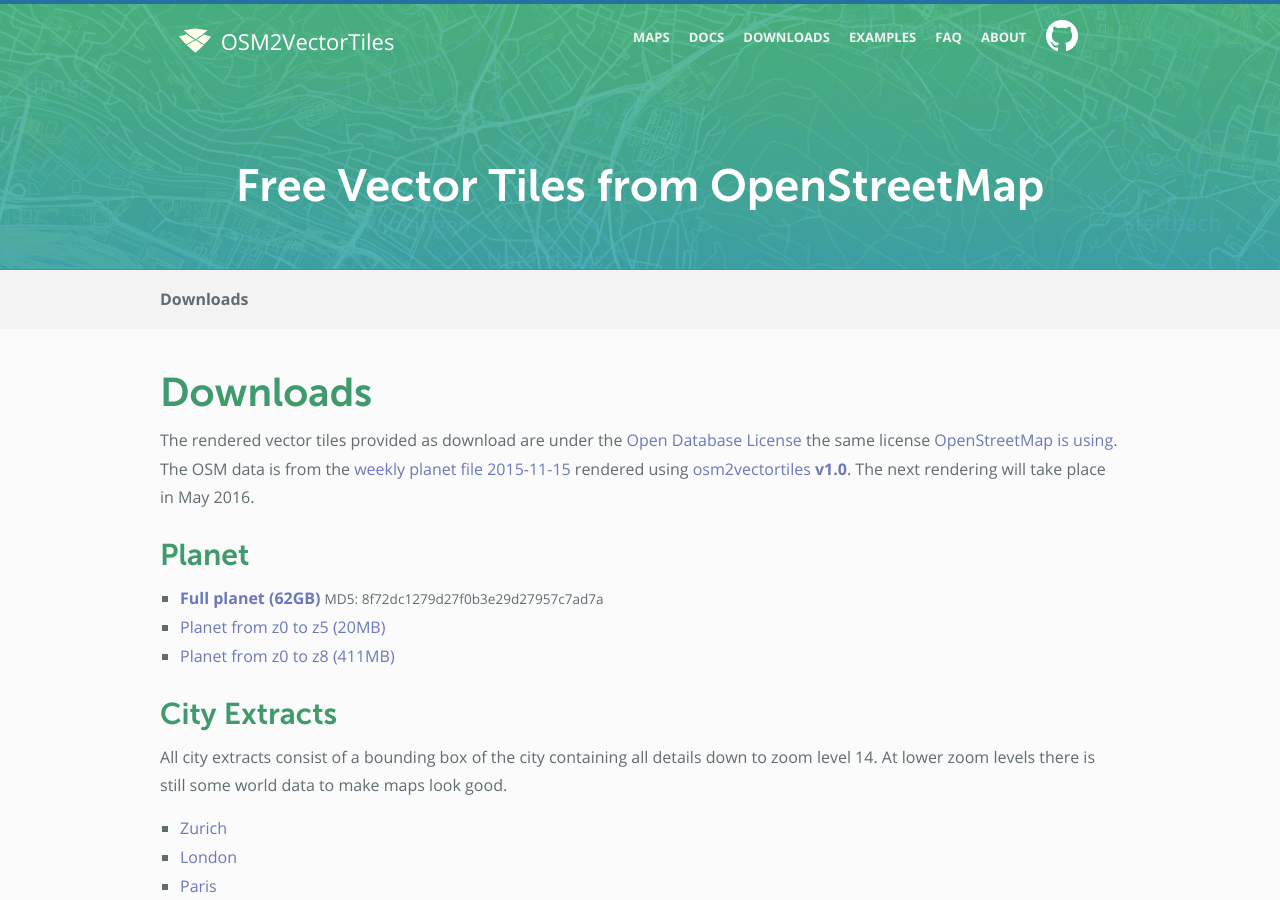
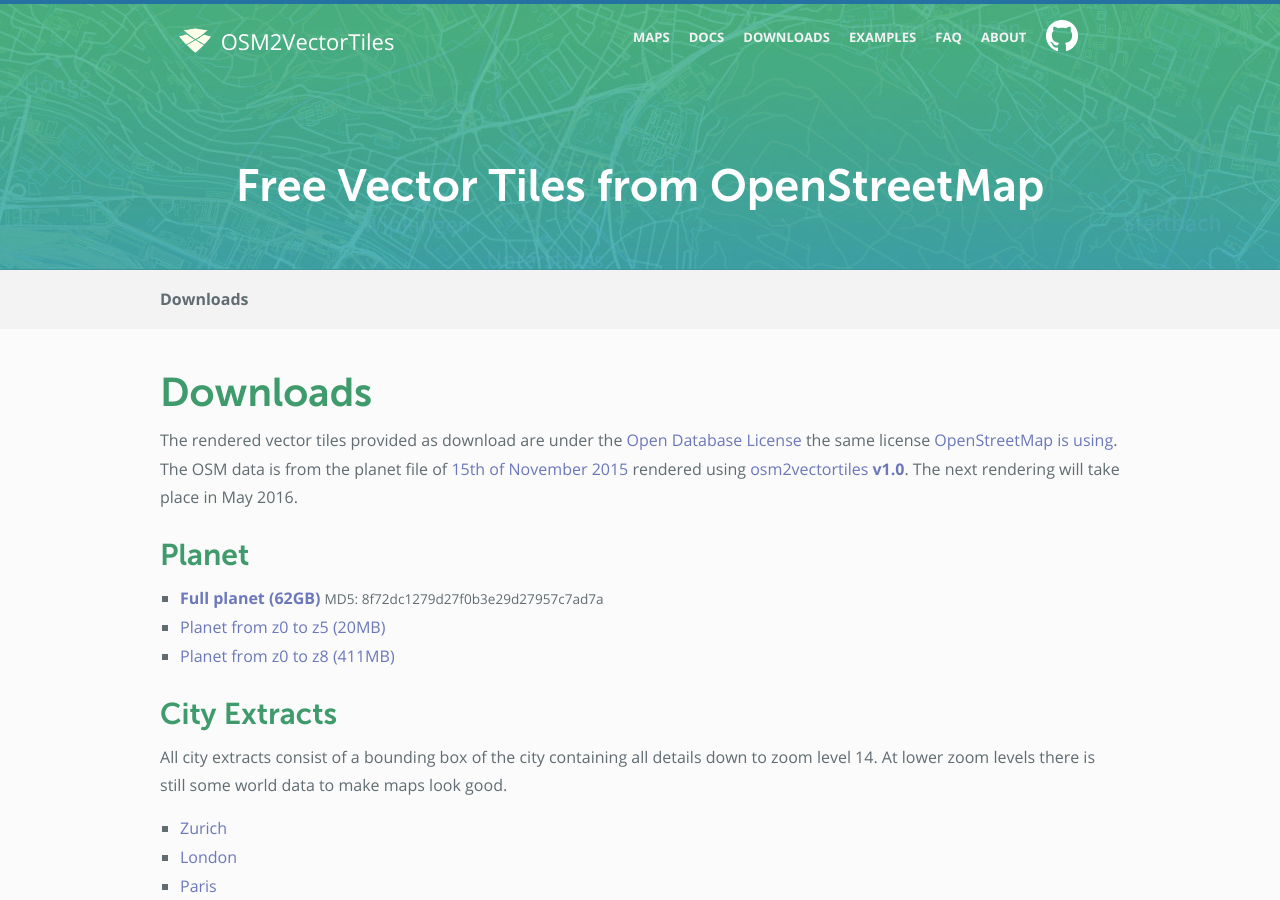
Before and after one commit to osm2vectortiles/osm2vectortiles, a Jekyll site: the page built from downloads.md, in a window 1280 px wide and 900 px high. Built offline with Jekyll 4.4.1, drawn with Linux system fonts in a browser that asks for light colours.

Commit message:
Change date to human readable

```diff
--- a/downloads.md
+++ b/downloads.md
@@ -8,7 +8,7 @@
 
 The rendered vector tiles provided as download are under
 the [Open Database License](https://tldrlegal.com/license/odc-open-database-license-(odbl)) the same license [OpenStreetMap is using](https://www.openstreetmap.org/copyright).
-The OSM data is from the [weekly planet file 2015-11-15](http://planet.osm.org/planet/2015/planet-151116.osm.bz2) rendered using [osm2vectortiles **v1.0**](https://github.com/osm2vectortiles/osm2vectortiles/releases/tag/v1.0). The  next rendering will take place in May 2016.
+The OSM data is from the planet file of [15th of November 2015](http://planet.osm.org/planet/2015/planet-151116.osm.bz2) rendered using [osm2vectortiles **v1.0**](https://github.com/osm2vectortiles/osm2vectortiles/releases/tag/v1.0). The  next rendering will take place in May 2016.
 
 ## Planet
 
```
